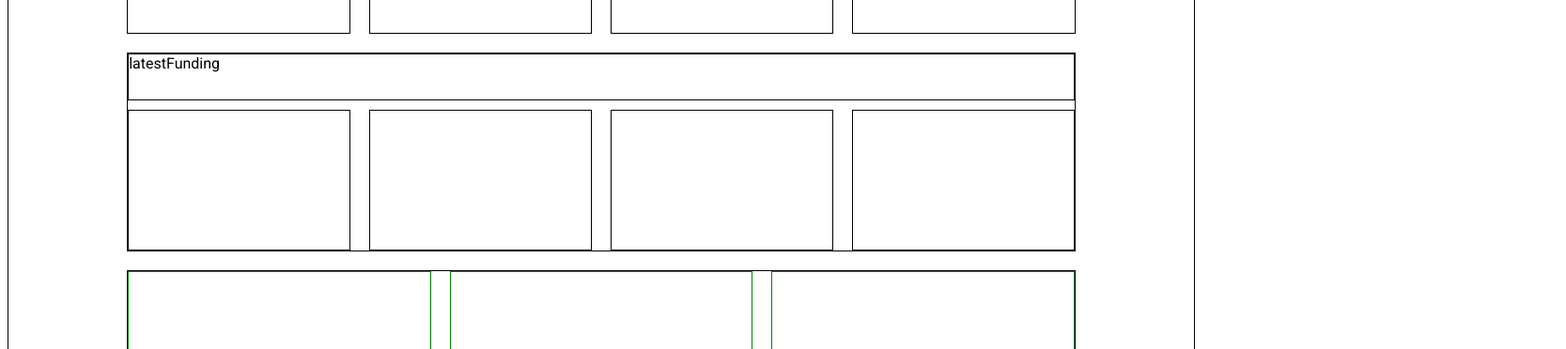
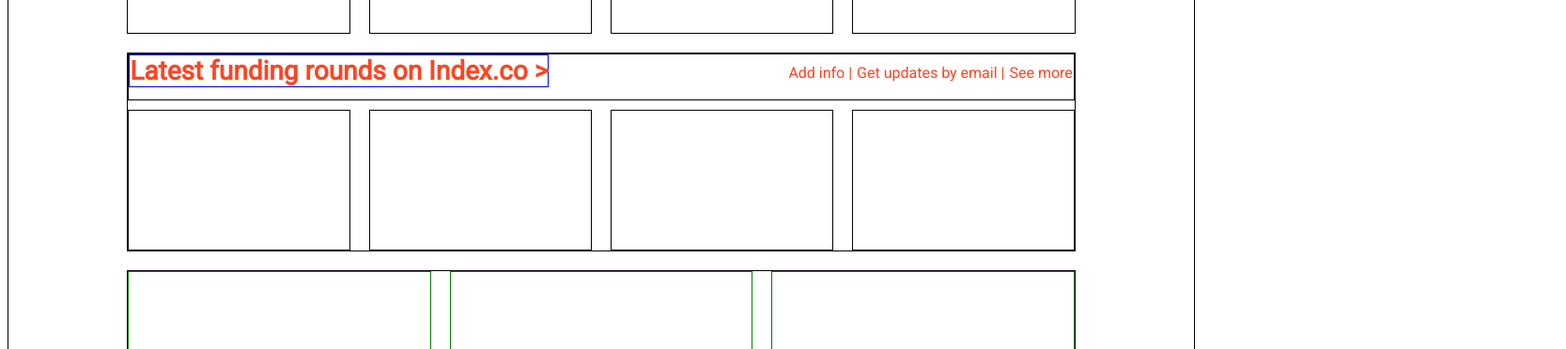
Before and after one commit to noomdalv/Building-with-Responsive-Design, a plain HTML site: page index.html in a window 1280 px wide. Shown: the part 1227-1599 px from the top of the page at 94% size, 1667 px wide, since content can reach past the window. Drawn offline with Linux system fonts and the light colour scheme.

Commit message:
9th commit - third section in process

```diff
--- a/css/main.css
+++ b/css/main.css
@@ -161,12 +161,15 @@ ul {
 #latestNews {
   border: solid black 1px;
   grid-column: 1 / 5;
+  }
+
+section h2 {
+  margin: 0;
   color: #f42;
   font-size: 28px;
-}
-
-#latestNews h2 {
-  margin: 0;
+  border: solid blue 1px;
+  width: max-content;
+  float: left;
 }
 
 .secondSectionBox {
@@ -185,8 +188,6 @@ figure {
   height: 150px;
 }
 
-
-
 #thirdSection {
   border: solid black 1px;
   display: grid;
@@ -202,6 +203,17 @@ figure {
 #latestFunding {
   border: solid black 1px;
   grid-column: 1 / 5;
+}
+
+.latestFundingLinks {
+  float: right;
+  margin-top: 10px;
+}
+
+.latestFundingLinks a {
+  margin-right: 1px;
+  text-decoration: none;
+  color: #f42;
 }
 
 .thirdSectionBox {
--- a/index.html
+++ b/index.html
@@ -197,7 +197,12 @@
     <section id="thirdSection">
 
       <div id="latestFunding">
-        latestFunding
+        <h2>Latest funding rounds on Index.co ></h2>
+        <div class="latestFundingLinks">
+          <a href="#">Add info |</a>
+          <a href="#">Get updates by email |</a>
+          <a href="#">See more</a>
+        </div>
       </div>
 
       <article class="thirdSectionBox">
```
